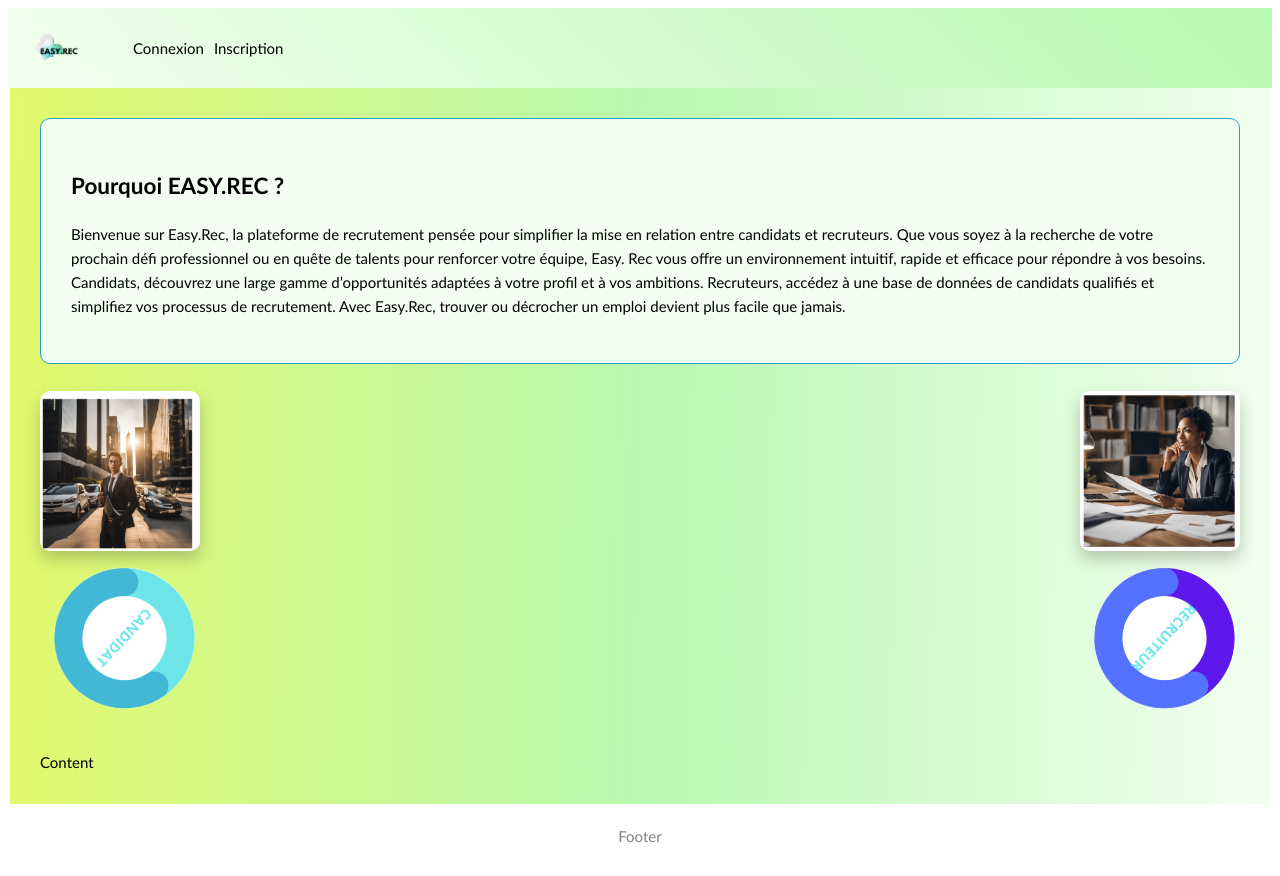
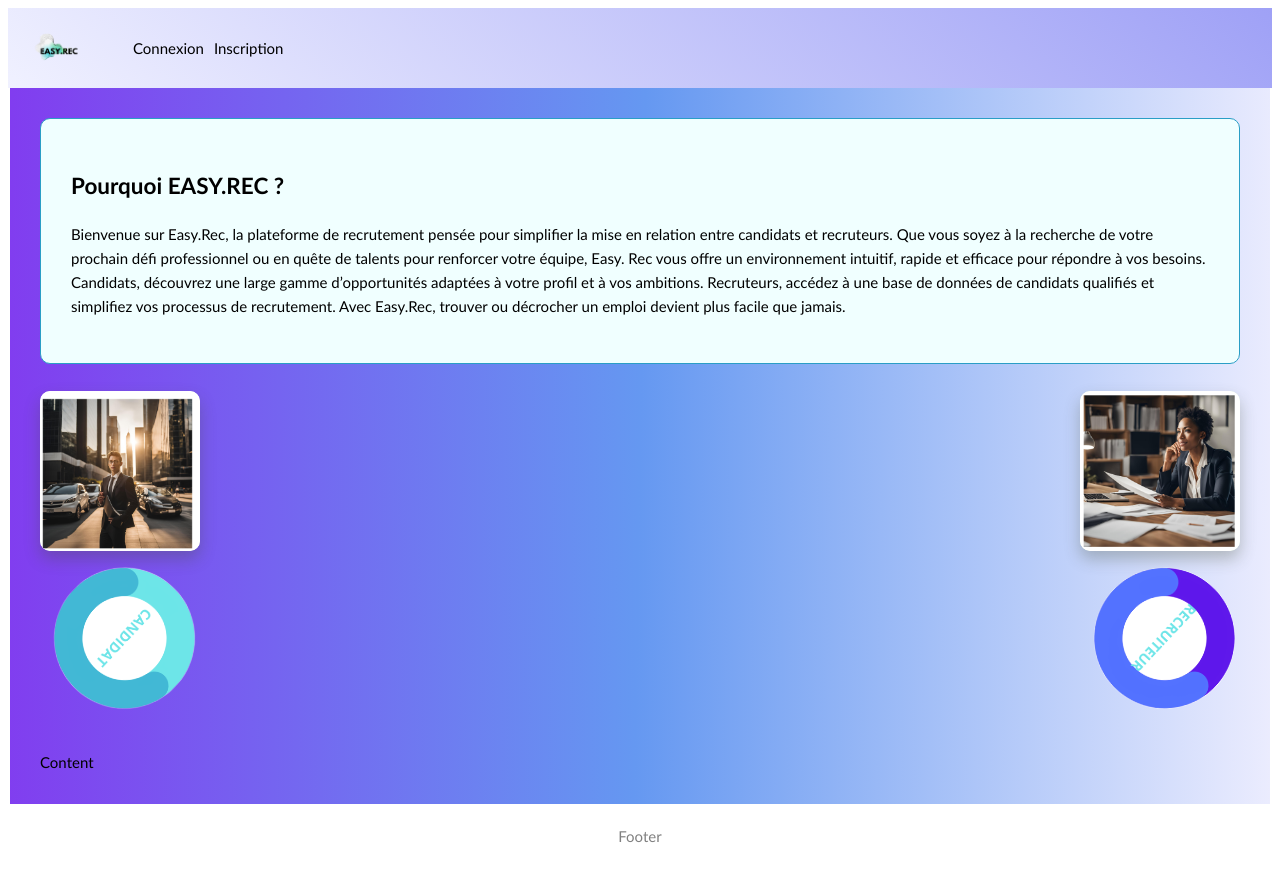
Before and after one commit to blondine-kt/prjEasy_REC, a React (Vite) app in the folder Easy-Rec/: page / in a window 1280 px wide. Built offline with nearby package versions, Linux system fonts and the light colour scheme.

Commit message:
New theme
Changement du theme de la page

```diff
--- a/Easy-Rec/src/assets/styles/Content.module.scss
+++ b/Easy-Rec/src/assets/styles/Content.module.scss
@@ -34,7 +34,7 @@
         margin: auto;
         border: 1px solid var(--primary);
         border-radius: 10px;
-        background-color:rgb(242, 255, 240);
+        background-color:rgb(240, 255, 255);
 }
 
 .logocontainer{
--- a/Easy-Rec/src/assets/styles/Header.module.scss
+++ b/Easy-Rec/src/assets/styles/Header.module.scss
@@ -1,5 +1,5 @@
 .header_container {
-    background-image: linear-gradient(45grad,rgb(242, 255, 240), rgb(184, 248, 175) );
+    background-image: linear-gradient(45grad,rgb(240, 241, 255), rgb(159, 161, 246) );
 
     img {
       height: 60px;
--- a/Easy-Rec/src/assets/styles/partials/_theme.scss
+++ b/Easy-Rec/src/assets/styles/partials/_theme.scss
@@ -15,7 +15,7 @@
     border: 1px solid var(--font-2);
   }
   .parallax {
-    background-image: linear-gradient(301grad,rgb(242, 255, 240), rgb(184, 248, 175),rgba(225, 248, 97, 0.927) );
+    background-image: linear-gradient(301grad,rgb(235, 236, 254), rgb(101, 152, 241),rgba(119, 45, 238, 0.927) );
 
     min-height: 100px;
     background-attachment: fixed;
```
